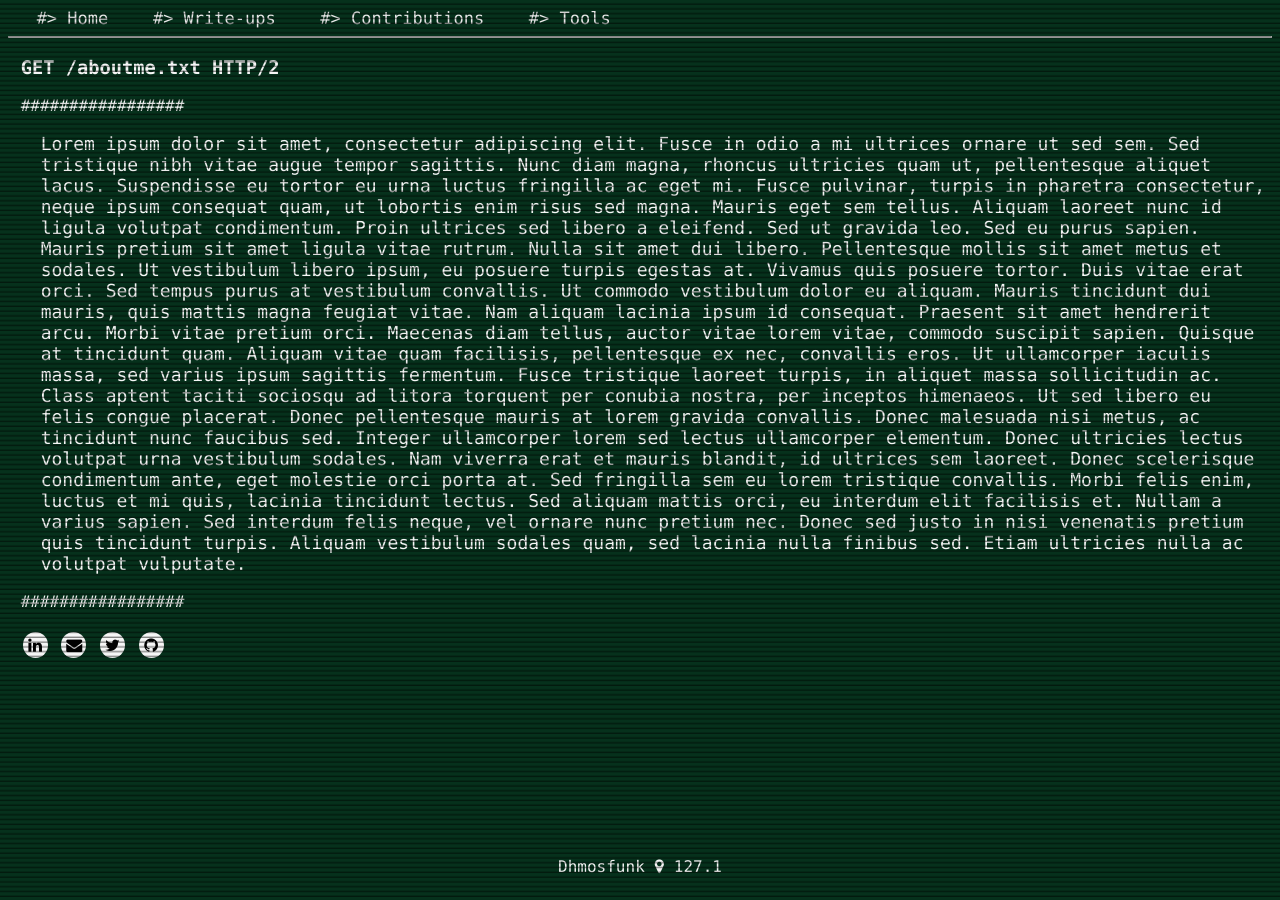
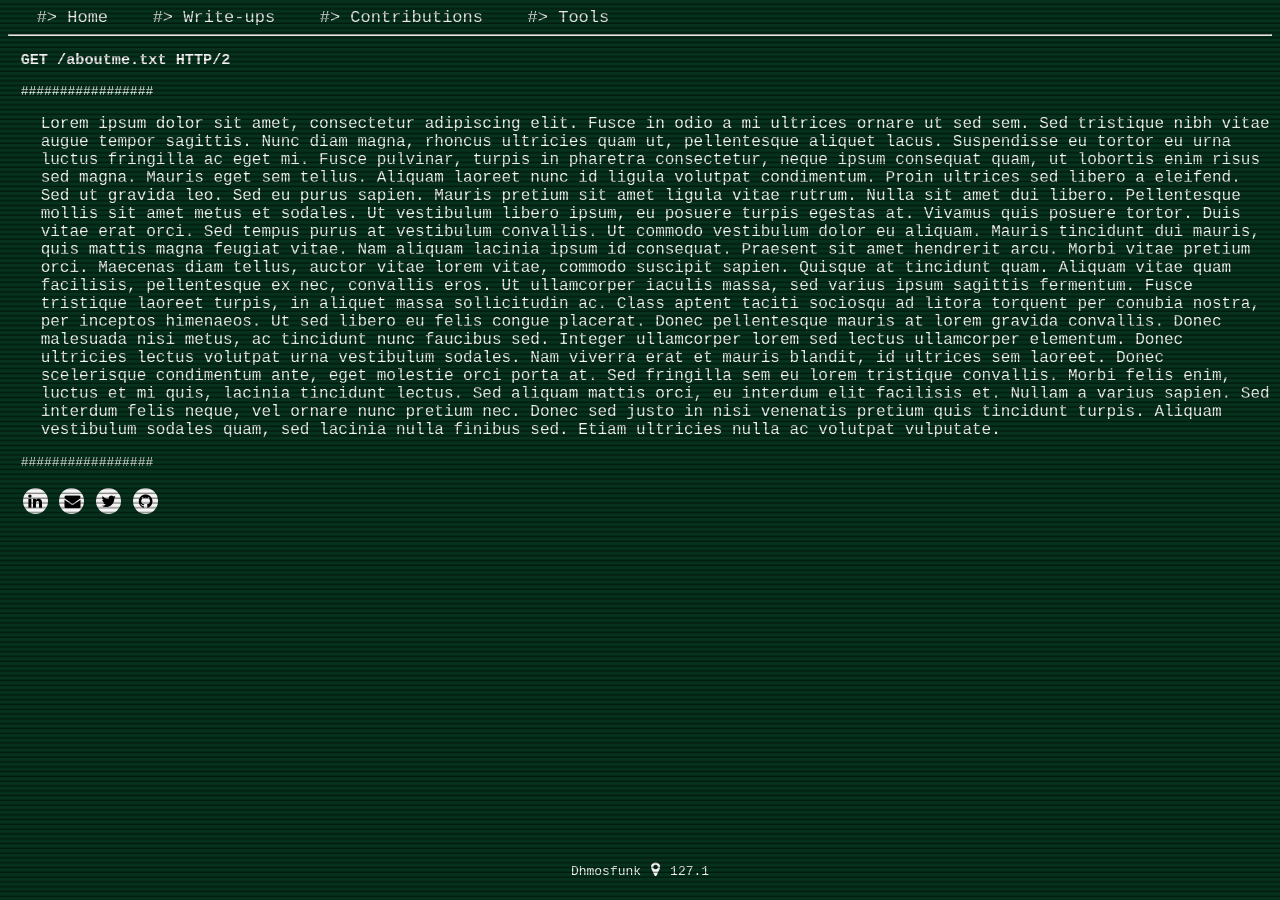
Before and after one commit to dhmosfunk/dhmosfunk.github.io, a Jekyll site: the page built from index.html, in a window 1280 px wide. Built offline with Jekyll 4.4.1, drawn with Linux system fonts in a browser that asks for light colours.

Commit message:
change fonts

```diff
--- a/_sass/main.scss
+++ b/_sass/main.scss
@@ -1,7 +1,8 @@
 body {
     background-color: #06331d;
     color:white;
-    font-family: 'Inconsolata', Consolas, monospace;
+    //font-family: 'Inconsolata', Consolas, monospace;
+    font-family: monospace;
 }
 .typing {
     width: 100ch;
```
